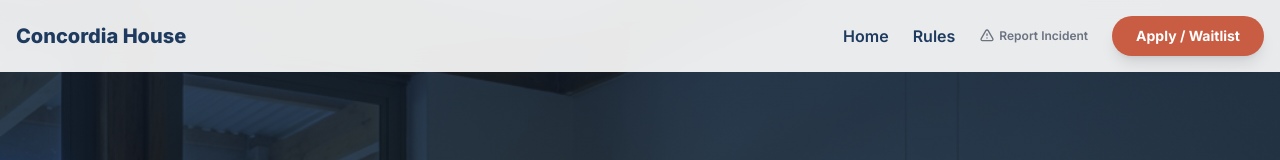
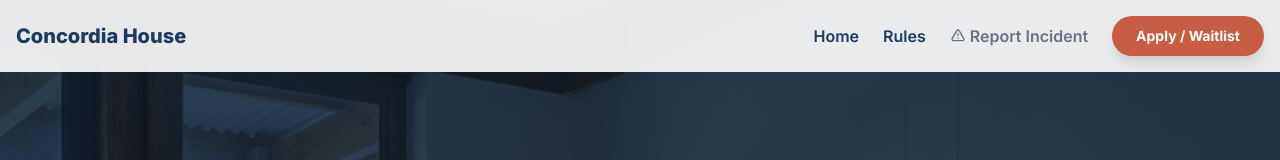
Before and after one commit to Leonie6T/concordia, a Next.js app: page / in a window 1280 px wide. Shown: the top 160 px of the page. Built offline with nearby package versions, Linux system fonts and the light colour scheme; a web font is replaced by a local one.

Commit message:
fix(ui): adjust font size of report incident link to match header text

```diff
--- a/components/Header.tsx
+++ b/components/Header.tsx
@@ -52,7 +52,7 @@ export default function Header() {
             ))}
             <Link
               href="/incident"
-              className={`text-xs font-semibold transition-colors flex items-center gap-1 ml-4 ${scrolled ? 'text-gray-300 hover:text-white' : 'text-gray-500 hover:text-navy'}`}
+              className={`font-semibold transition-colors flex items-center gap-1 ml-4 ${scrolled ? 'text-gray-300 hover:text-white' : 'text-gray-500 hover:text-navy'}`}
             >
               <svg xmlns="http://www.w3.org/2000/svg" className="h-4 w-4" fill="none" viewBox="0 0 24 24" stroke="currentColor">
                 <path strokeLinecap="round" strokeLinejoin="round" strokeWidth={2} d="M12 9v2m0 4h.01m-6.938 4h13.856c1.54 0 2.502-1.667 1.732-3L13.732 4c-.77-1.333-2.694-1.333-3.464 0L3.34 16c-.77 1.333.192 3 1.732 3z" />
```
